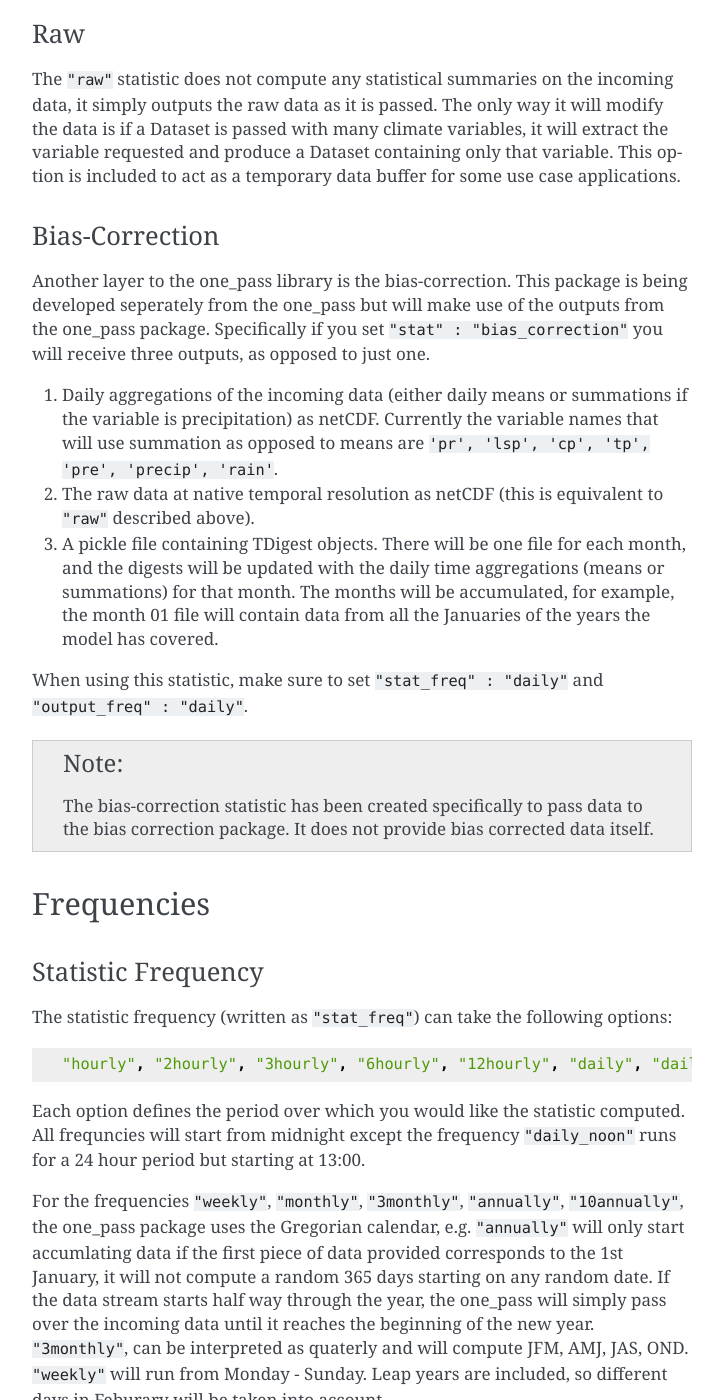
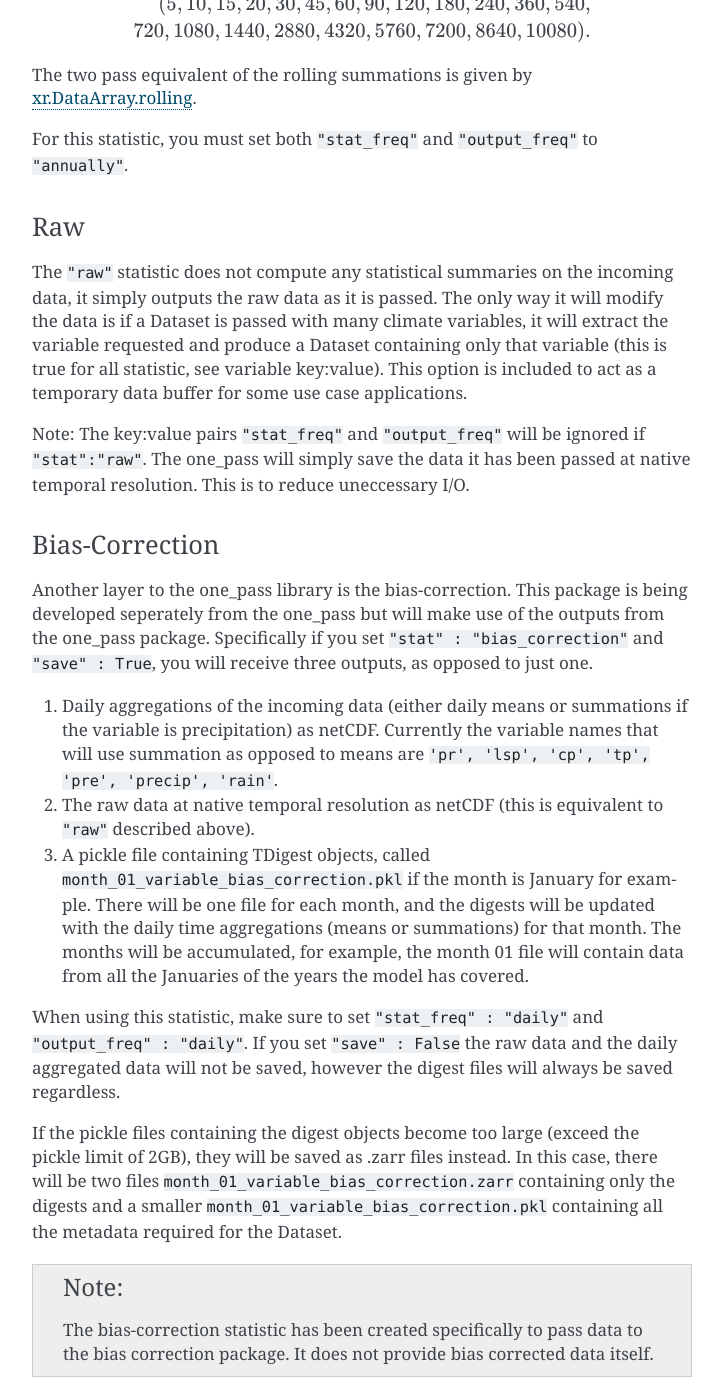
Before and after one commit to DestinE-Climate-DT/one_pass, a Sphinx documentation site: the page built from docs/source/the_data_request.rst, in a window 1280 px wide and 1400 px high, scrolled down 5104 px. Shown: the whole window, without its empty margins (388-1111 px from the left). Built offline with Sphinx 7.4.7, drawn with Linux system fonts in a browser that asks for light colours; some of the changed text lies outside the part shown.

Commit message:
updating docs

```diff
--- a/docs/source/getting_started.rst
+++ b/docs/source/getting_started.rst
@@ -29,11 +29,7 @@
    dm = opa_stat.compute(data) # pass some data to compute
 
 
-Above, all the details of the requested statistic are given by the data request, located here in the ``config.yml`` file. How to configure the data request is explained in :doc:`the_data_request`. The incoming ``data`` is an `xarray <https://docs.xarray.dev/en/stable/>`__ object containing some climate data over a given (structured or unstructured) grid and a certain temporal period. The second line will be run multiple times, as the data stream progress, continously providing new data to the Opa class. Once sufficient data has been passed to the Opa class (enough to complete the requested statistic), ``dm`` will return the output of the summary statistic. For details of output file naming conventions and structure of the output, refer to :doc:`a_note_on_the_output`. For detailed examples and tutorials, refer to the :doc:`examples_tutorials` section which contain example Jupyter notebooks.
-
-If you have requested to save the output the file name will be ``timestamp_variable_requestedfrequency_statistic.nc``. For example, if you asked for a monthly mean of percipitation the file name would be output as ``2070_05_pr_monthly_mean.nc``. The one_pass will not differentiate between different experimental runs.
-
-If you have requested to save the output the file name will be ``timestamp_variable_requestedfrequency_statistic.nc``. For example, if you asked for a monthly mean of percipitation the file name would be output as ``2070_05_pr_monthly_mean.nc``. The one_pass will not differentiate between different experimental runs.
+Above, all the details of the requested statistic are given by the data request, given here in the ``config.yml`` file (a python dictionary can also be passed). How to configure the data request is explained in :doc:`the_data_request`. The incoming ``data`` is an `xarray <https://docs.xarray.dev/en/stable/>`__ object containing some climate data over a given (structured or unstructured) grid and a certain temporal period. The second line (containing the .compute call) will be run multiple times, as the data stream progresses, continously providing new data to the Opa class. Once sufficient data has been passed to the Opa class (enough to complete the requested statistic), ``dm`` will return the output of the summary statistic. For details of output file naming conventions and structure of the output, refer to :doc:`a_note_on_the_output`. For detailed examples and tutorials, refer to the :doc:`examples_tutorials` section which contain example Jupyter notebooks.
 
 .. note::
 
--- a/docs/source/the_data_request.rst
+++ b/docs/source/the_data_request.rst
@@ -15,17 +13,15 @@
    save: True
    checkpoint: True
    checkpoint_filepath: "/file/path/to/checkpoint/"
-   out_filepath: "/file/path/to/save/"
+   save_filepath: "/file/path/to/save/"
 
-All of the above key:value pairs must be present, even if not required for your requested statistic. In this case, keep the output as ``None``.
+Most of the key:value pairs listed above must be present in the request. The exception is ``output_freq``, which will default to the value provided for ``stat_freq`` if it is not provided, while both ``checkpoint_filepath`` and ``save_filepath`` are not required if ``checkpoint`` and ``save`` have respectively been set to False. Other (optional) key:value pairs can be passed if required by a specific statistic. These are explained below.
 
-The same information can also be passed directly in python as a dictionary:
+The same request can also be passed directly in python as a dictionary:
 
 .. code-block:: python
 
    pass_dic = {"stat" : "mean",
-   "percentile_list" : None,
-   "thresh_exceed" : None,
    "stat_freq": "daily",
    "output_freq": "daily",
    "time_step": 60,
@@ -33,7 +29,7 @@
    "save": True,
    "checkpoint": True,
    "checkpoint_filepath": "/file/path/to/checkpoint/",
-   "out_filepath": "/file/path/to/save/"}
+   "save_filepath": "/file/path/to/save/"}
 
 The functionality of all the keys are outlined below.
 
@@ -44,11 +40,11 @@
 Statistics
 ---------------
 
-The one_pass package supports the following options for ``stat`` :
+The ``stat`` key defines which statistic you wish to compute on the streamed climate data. The one_pass package can only compute one statistic per request. The following options for ``stat`` are supported:
 
 .. code-block:: JSON
 
-   "mean", "sum", "std", "var", "thresh_exceed", "min", "max", "iams", "percentile", "raw", "bias_correction"
+   "mean", "sum", "std", "var", "thresh_exceed", "min", "max", "iams", "percentile", "histogram", "raw", "bias_correction"
 
 We use the folling definitions in the mathematical descriptions of the algorithms below:
 
@@ -64,7 +60,7 @@
 Summation
 ^^^^^^^^^^^^^
 
-The summation statistic (written as ``"sum"`` in the statistic request) is calculated by:
+The summation statistic (written as ``"sum"`` in the statistic request) is calculated over the requested temporal frequency (see ``stat_freq``) by:
 
 .. math::
 
@@ -86,7 +82,7 @@
 Variance
 ^^^^^^^^^^^^^
 
-The variance (written as ``"var"``) is calculated for the incoming data stream, over the requested temporal frequency, by updating two estimates iteratively. Let the two-pass summary :math:`M_{2,n}` be defined as:
+The variance (written as ``"var"``) is calculated over the requested temporal frequency, by updating two estimates iteratively. Let the two-pass summary :math:`M_{2,n}` be defined as:
 
 .. math::
 
@@ -156,7 +152,7 @@
 Threshold Exceedance
 ^^^^^^^^^^^^^^^^^^^^^^^
 
-The threshold exceedance statistic (written as ``"thresh_exceed"``) requires a value for the key:value pair ``thresh_exceed: some_value``, where ``some_value`` is the threshold for your chosen variable. The output of this statistic is the number of times that threshold is exceeded. It is calculated by:
+The threshold exceedance statistic (written as ``"thresh_exceed"``) requires a value for the key:value pair ``thresh_exceed: some_value``, where ``some_value`` is an int or float value that defines the threshold for your chosen variable. The output of this statistic is the number of times that threshold is exceeded. It is calculated by:
 
 .. math::
 
@@ -171,9 +167,12 @@
 Percentile
 ^^^^^^^^^^^^^
 
-The ``"percentile"`` statistic requires a value for the key:value pair ``"percentile_list" : [0.2, 0.5]`` where the list contains the requested percentiles between the values of ``[0,1]``. The list can be as long as you like but must be comma seperated. If you want the whole distribution, so all the percentiles from ``[0,1]``, put ``["all"]``, including the brackets ``[]``. The number of variables in the produced Dataset will correspond to the number of requested percentiles. If you request the full distribution, this will correspond to 101 variables, one for each percentile including 0 and 1. This statistic makes use of the `T-Digest algorithm <https://www.sciencedirect.com/science/article/pii/S2665963820300403>`__ using the `python implementation <https://github.com/protivinsky/pytdigest/tree/main>`__.
+The ``"percentile"`` statistic has an optional key:value pair ``"percentile_list" : [0.2, 0.5]`` where the list contains the requested percentiles between the values of ``[0,1]``. The list can be as long as you like but must be comma seperated. If you want the whole distribution, so all the percentiles from ``[0,1]``, leave the list empty ``[]``. If this key:value pair is not provided, the package will default to the full distribution ``[]``. The number of variables in the produced Dataset will correspond to the number of requested percentiles. If you request the full distribution, this will correspond to 100 variables, one for each percentile from 0.01 to 1. This statistic makes use of the `T-Digest algorithm <https://www.sciencedirect.com/science/article/pii/S2665963820300403>`__ using the `implementation <https://github.com/dask/crick/tree/0.0.4>`__.
 
-Currently for the TDigests we have set a compression parameter at 25 (reduced from the default of 100), as we have to consider memory contraints. This value needs optimising.
+Histogram
+^^^^^^^^^^^^
+
+The ``"histogram"`` statistic has two optional key:value pairs. The first ``"bins" : int`` sets the number of bins you would like. If this is not set, or set to None, the one_pass will default to 10. The second optional key:value pair is ``"range":[float, float]``.
 
 Intensity annual maximum series
 ^^^^^^^^^^^^^^^^^^^^^^^^^^^^^^^^^
@@ -214,21 +213,24 @@
 Raw
 ^^^^^^^^^^
 
-The ``"raw"`` statistic does not compute any statistical summaries on the incoming data, it simply outputs the raw data as it is passed. The only way it will modify the data is if a Dataset is passed with many climate variables, it will extract the variable requested and produce a Dataset containing only that variable. This option is included to act as a temporary data buffer for some use case applications.
+The ``"raw"`` statistic does not compute any statistical summaries on the incoming data, it simply outputs the raw data as it is passed. The only way it will modify the data is if a Dataset is passed with many climate variables, it will extract the variable requested and produce a Dataset containing only that variable (this is true for all statistic, see variable key:value). This option is included to act as a temporary data buffer for some use case applications.
+
+Note: The key:value pairs ``"stat_freq"`` and ``"output_freq"`` will be ignored if ``"stat":"raw"``. The one_pass will simply save the data it has been passed at native temporal resolution. This is to reduce uneccessary I/O.
 
 Bias-Correction
 ^^^^^^^^^^^^^^^^^
 
-Another layer to the one_pass library is the bias-correction. This package is being developed seperately from the one_pass but will make use of the outputs from the one_pass package. Specifically if you set ``"stat" : "bias_correction"`` you will receive three outputs, as opposed to just one.
+Another layer to the one_pass library is the bias-correction. This package is being developed seperately from the one_pass but will make use of the outputs from the one_pass package. Specifically if you set ``"stat" : "bias_correction"`` and ``"save" : True``, you will receive three outputs, as opposed to just one.
 
 1. Daily aggregations of the incoming data (either daily means or summations if the variable is precipitation) as netCDF. Currently the variable names that will use summation as opposed to means are ``'pr', 'lsp', 'cp', 'tp', 'pre', 'precip', 'rain'``.
 2. The raw data at native temporal resolution as netCDF (this is equivalent to ``"raw"`` described above).
-3. A pickle file containing TDigest objects. There will be one file for each month, and the digests will be updated with the daily time aggregations (means or summations) for that month. The months will be accumulated, for example, the month 01 file will contain data from all the Januaries of the years the model has covered.
+3. A pickle file containing TDigest objects, called ``month_01_variable_bias_correction.pkl`` if the month is January for example. There will be one file for each month, and the digests will be updated with the daily time aggregations (means or summations) for that month. The months will be accumulated, for example, the month 01 file will contain data from all the Januaries of the years the model has covered.
 
-When using this statistic, make sure to set ``"stat_freq" : "daily"`` and ``"output_freq" : "daily"``.
+When using this statistic, make sure to set ``"stat_freq" : "daily"`` and ``"output_freq" : "daily"``. If you set ``"save" : False`` the raw data and the daily aggregated data will not be saved, however the digest files will always be saved regardless.
+
+If the pickle files containing the digest objects become too large (exceed the pickle limit of 2GB), they will be saved as .zarr files instead. In this case, there will be two files ``month_01_variable_bias_correction.zarr`` containing only the digests and a smaller ``month_01_variable_bias_correction.pkl`` containing all the metadata required for the Dataset.
 
 .. note:: The bias-correction statistic has been created specifically to pass data to the bias correction package. It does not provide bias corrected data itself.
-
 
 Frequencies
 -----------------
@@ -236,7 +238,7 @@
 Statistic Frequency
 ^^^^^^^^^^^^^^^^^^^^^^
 
-The statistic frequency (written as ``"stat_freq"``) can take the following options:
+The statistic frequency (written as ``"stat_freq"``) is where you select the temporal period required for your statistic. It can take the following options:
 
 .. code-block::
 
@@ -244,14 +246,14 @@
 
 Each option defines the period over which you would like the statistic computed. All frequncies will start from midnight except the frequency ``"daily_noon"`` runs for a 24 hour period but starting at 13:00.
 
-For the frequencies ``"weekly"``, ``"monthly"``, ``"3monthly"``, ``"annually"``, ``"10annually"``, the one_pass package uses the Gregorian calendar, e.g. ``"annually"`` will only start accumlating data if the first piece of data provided corresponds to the 1st January, it will not compute a random 365 days starting on any random date. If the data stream starts half way through the year, the one_pass will simply pass over the incoming data until it reaches the beginning of the new year.  ``"3monthly"``, can be interpreted as quaterly and will compute JFM, AMJ, JAS, OND. ``"weekly"`` will run from Monday - Sunday. Leap years are included, so different days in Feburary will be taken into account.
+For the frequencies ``"weekly"``, ``"monthly"``, ``"3monthly"``, ``"annually"``, ``"10annually"``, the one_pass package uses the Gregorian calendar, e.g. ``"annually"`` will only start accumlating data if the first piece of data provided corresponds to the 1st January, it will not compute a random 365 days starting on any random date. The same for ``"10annually"``, it will start from the first 1st January that is passed. If the data stream starts half way through the year, the one_pass will simply pass over the incoming data until it reaches the beginning of the new year. ``"3monthly"``, can be interpreted as quaterly and will compute JFM, AMJ, JAS, OND. ``"weekly"`` will run from Monday - Sunday. Leap years are included, so different days in Feburary will be taken into account.
 
 The option of ``"continuous"``, will start from the first piece of data that is provided and will continously update the statistic as new data is provided.
 
 Output Frequency
 ^^^^^^^^^^^^^^^^^^^
 
-The output frequency option (written as ``"output_freq"``) takes the same input options as ``"stat_freq"``. This option defines the frequency you want to output (or save) the xr.Dataset containing your statistic. If you set ``"output_freq"`` the same as ``"stat_freq"`` (which is the standard output) the Dataset produced by the one_pass will have a time dimension of length one, corresponding the summary statistic requested by ``"stat_freq"``. If, however, if you have requested ``"stat_freq": "hourly"`` but you set ``"output_freq": "daily"``, you will have a xr.Dataset with a time dimension of length 24, corresponding to 24 hourly statistical summaries in one file. Likewise, if you set ``"stat_freq":"daily"`` and ``"output_freq":"monthly"``, your final output will have a time dimension of 31 (if there are 31 days in that month), if you started from the first day of the month, or, if you started passing data half way through the month, it will correspond to however many days are left in that month.
+The output frequency option (written as ``"output_freq"``) is an optional key:value pair and takes the same input options as ``"stat_freq"``. This option defines the frequency you want to output (or save) the xr.Dataset containing your statistic. If you set ``"output_freq"`` the same as ``"stat_freq"`` (which is the standard output) the Dataset produced by the one_pass will have a time dimension of length one, corresponding the summary statistic requested by ``"stat_freq"``. If, however, if you have requested ``"stat_freq": "hourly"`` but you set ``"output_freq": "daily"``, you will have a xr.Dataset with a time dimension of length 24, corresponding to 24 hourly statistical summaries in one file. Likewise, if you set ``"stat_freq":"daily"`` and ``"output_freq":"monthly"``, your final output will have a time dimension of 31 (if there are 31 days in that month), if you started from the first day of the month, or, if you started passing data half way through the month, it will correspond to however many days are left in that month.
 
 The ``"output_freq"`` must be the same or greater than the ``"stat_freq"``. If you set ``"stat_freq" = "continuous"`` you must set ``"output_freq"`` to the frequency at which the one_pass outputs the current status of the statistic. **Do not** also set ``"output_freq" = "continuous"``.
 
@@ -284,7 +286,7 @@
 Checkpoint Filepath
 -------------------------
 
-This is the file path, **NOT including the file name**, of your checkpoint files. The name of the checkpoint file will be dynamically created.
+This is the file path, **NOT including the file name**, of your checkpoint files. The name of the checkpoint file will be dynamically created. If ``"checkpoint":False``, this key:value pair is not required.
 
 Save Filepath
 -----------------
```
Also changed, not shown: other parts of docs/source/the_data_request.rst (+0 -2 lines).
